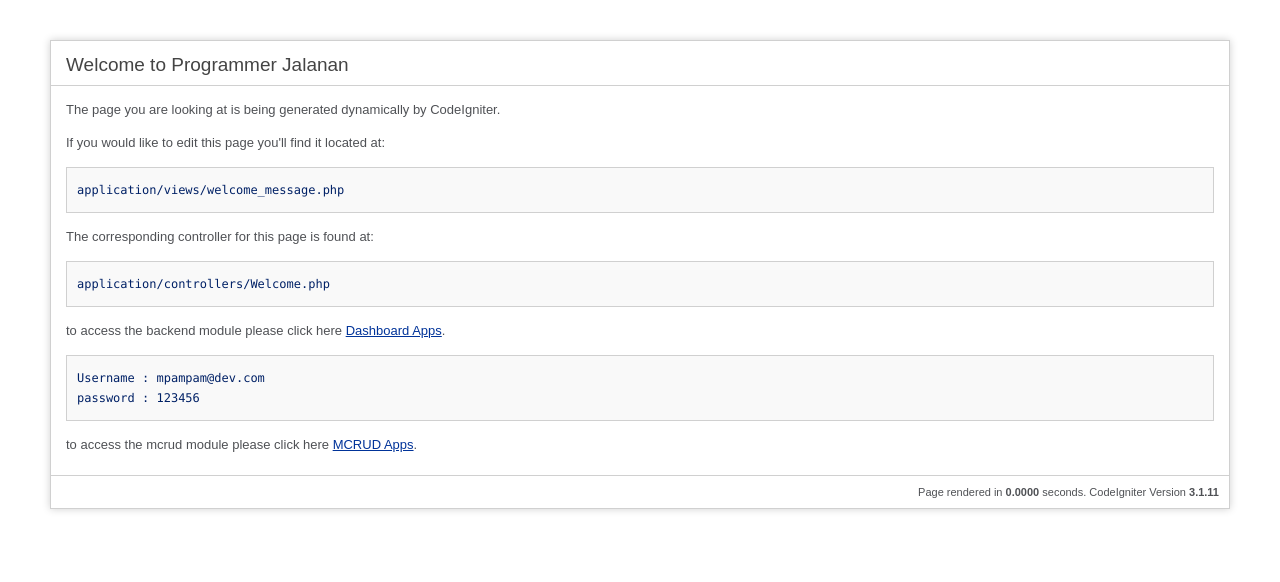
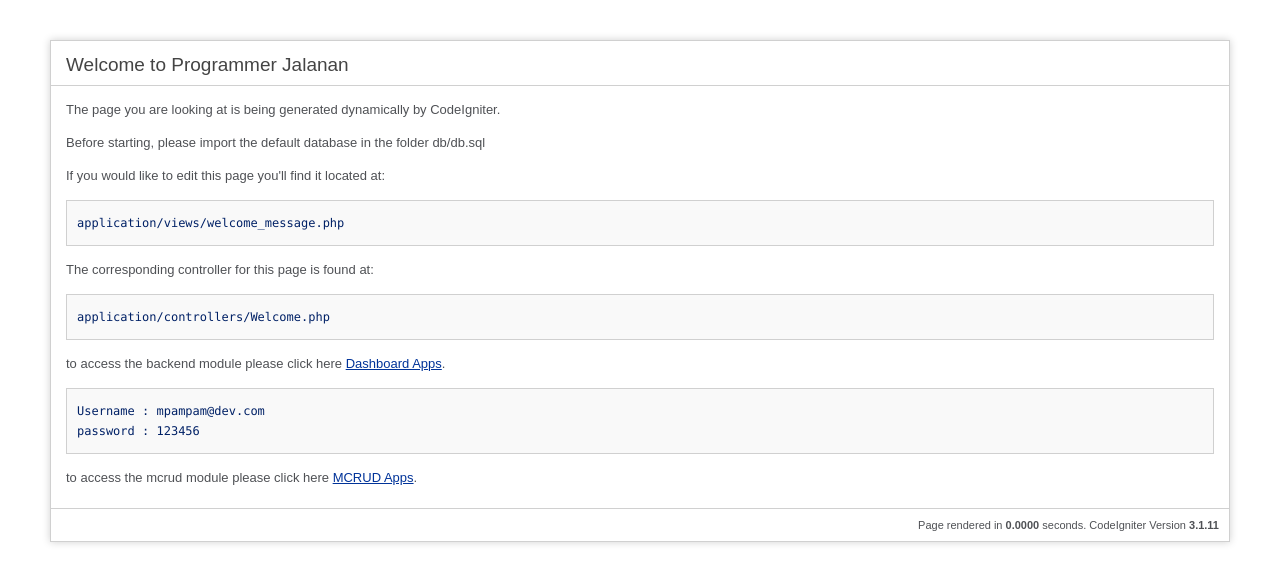
Before and after one commit to mpampamdev/m-code, a CodeIgniter app: the page made by application/views/welcome_message.php in a window 1280 px wide. Shown: the top 582 px of the page. Run offline with CodeIgniter, Linux system fonts and the light colour scheme; some libraries are stand-ins or nearby versions.

Commit message:
Update welcome_message.php

```diff
--- a/application/views/welcome_message.php
+++ b/application/views/welcome_message.php
@@ -73,6 +73,8 @@
 	<div id="body">
 		<p>The page you are looking at is being generated dynamically by CodeIgniter.</p>
 
+		<p>Before starting, please import the default database in the folder db/db.sql </p>
+
 		<p>If you would like to edit this page you'll find it located at:</p>
 		<code>application/views/welcome_message.php</code>
 
```
